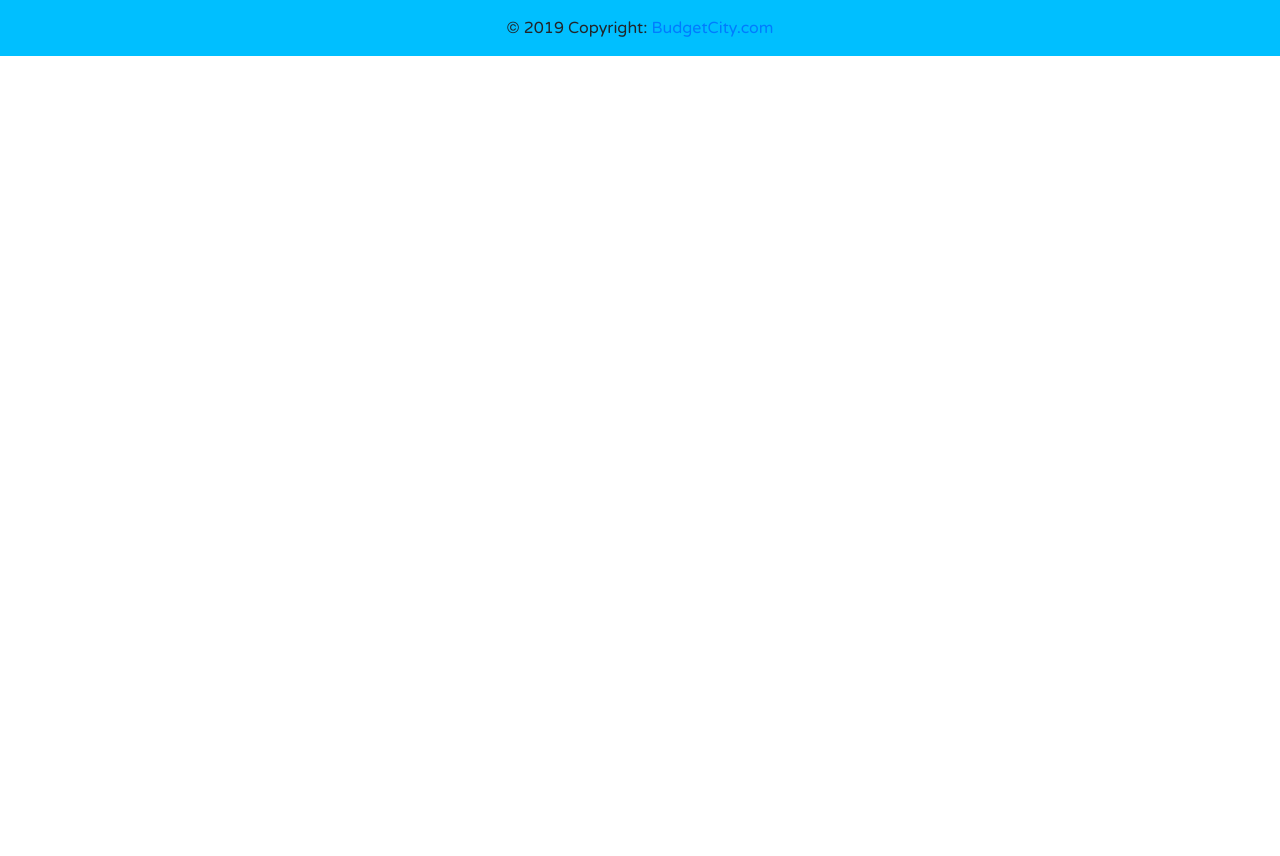
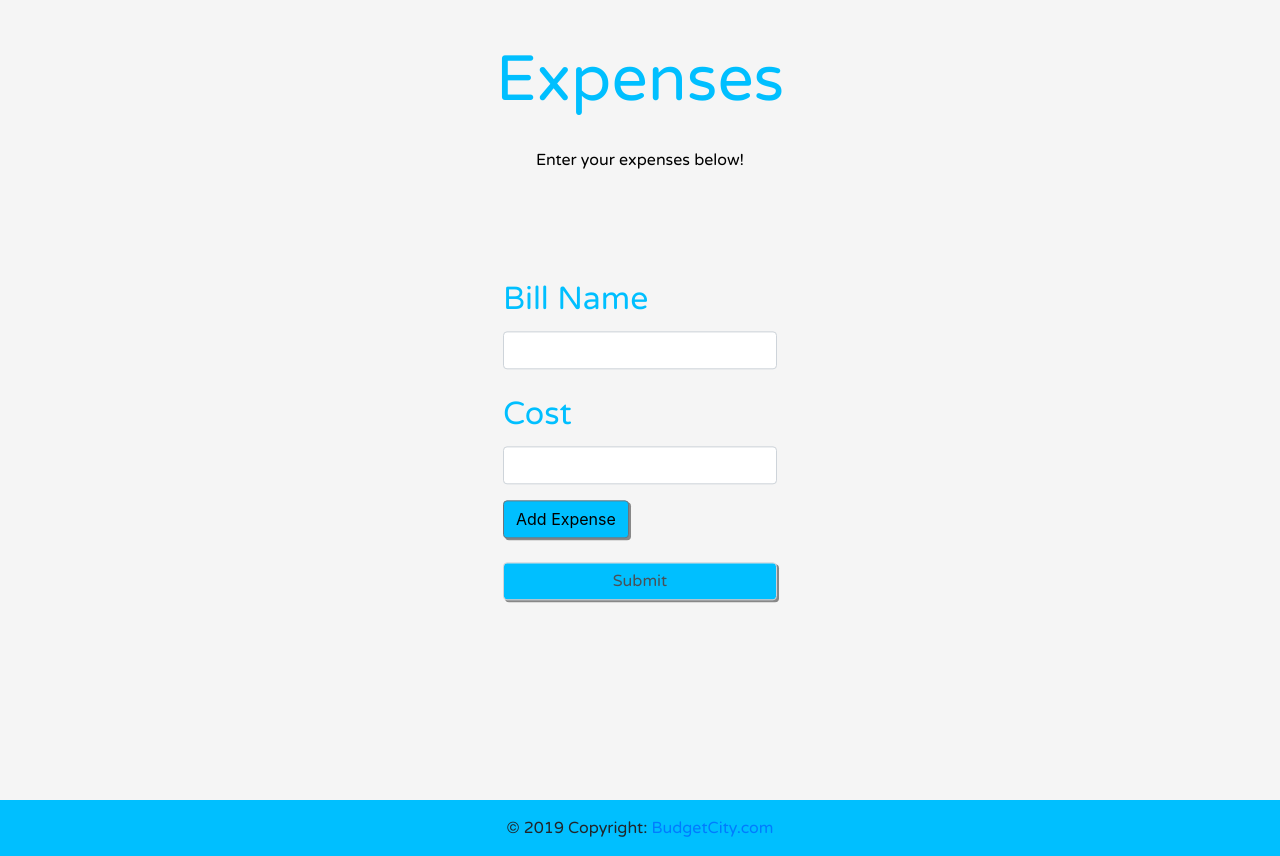
Before and after one commit to lucasromero18/budget_frontend, a React (Create React App) app: page /expenses-form in a window 1280 px wide. Before the commit the page ends 800 px from the top, so only its background shows below. Built offline with nearby package versions, Linux system fonts and the light colour scheme; no server answers.

Commit message:
adding a new expense looks hideous but functionality works

```diff
--- a/src/App.css
+++ b/src/App.css
@@ -181,7 +181,7 @@
     width: 100vw;
     opacity: 0.2;
 }
-.login-register-header{
+.login-register-expenses-form-header{
     position: absolute;
     top: 10%;
     left: 50%;
@@ -211,21 +211,21 @@
 
 .input-name{
     font-family: 'Varela Round', sans-serif;
-    font-size: 2.5rem;
+    font-size: 2rem;
     color: deepSkyBlue;
     margin-top: 1rem;
 }
 
-.input-name-email-login{
+.input-name-login-expenses-form{
     font-family: 'Varela Round', sans-serif;
-    font-size: 2.5rem;
+    font-size: 2rem;
     color: deepSkyBlue;
     margin-top: -50%;
 }
 
-.input-name-password-login{
+.input-name-password-login-expenses-form{
     font-family: 'Varela Round', sans-serif;
-    font-size: 2.5rem;
+    font-size: 2rem;
     color: deepSkyBlue;
     margin-top: 0.3rem;
 }
@@ -239,6 +239,29 @@
     margin-bottom: 25%;
 }
 
+/* EXPENSES FORM */
+
+#expenses-form{
+    height: 100vh;
+    width: 100vw;
+    background-color: whiteSmoke;
+}
+
+.credentials-line{
+    font-family: 'Varela Round', sans-serif;
+    position: absolute;
+    top: 20%;
+    left: 50%;
+    transform: translate(-50%, -50%);
+    color: black !important;
+}
+
+.add-expense{
+    background-color: deepSkyBlue !important;
+    color: black !important;
+    box-shadow: 2px 2px #888888;
+}
+
 
 
 
--- a/src/App.js
+++ b/src/App.js
@@ -1,27 +1,47 @@
 import React, {Component} from 'react';
 import logo from './logo.svg';
 import './App.css';
-import Header from "./Components/Header.js"
 import LandingPage from "./Components/LandingPage.js"
 import Login from "./Components/Login.js"
 import Register from "./Components/Register.js"
 import Dashboard from "./Components/Dashboard.js"
 import Footer from "./Components/Footer.js"
+import ExpensesForm from "./Components/ExpensesForm.js"
+import Expenses from "./Components/Expenses.js"
 import { BrowserRouter, Route, Switch } from "react-router-dom";
 import {Button} from 'reactstrap'
 
 //ONLY GOING TO RENDER NAVBAR WHEN USER IS LOGGED IN
 
 class App extends Component {
+
+  state = {
+    users: [],
+    credentials: []
+  }
+
+  async componentDidMount(){
+    const usersResponse = await fetch("http://localhost8000/users")
+    const users = await usersResponse.json()
+    const credentialsResponse = await fetch("http://localhost8000/credentials")
+    const credentials = await credentialsResponse.json()
+    this.setState({
+      users, credentials
+    })
+  }
+
+
   render(){
     return (
       <BrowserRouter>
           <div className="App">
                 <Switch>
                     <Route path="/" exact render={() => <LandingPage />} />
-                    <Route path="/login" render={() => <Login />} />
-                    <Route path="/register" render={() => <Register />} />
-                    <Route path="/dashboard" render={() => <Dashboard />} />
+                    <Route path="/login" render={(props) => <Login users={this.state.users}/>} />
+                    <Route path="/register" render={(props) => <Register {...props} />} />
+                    <Route path="/expenses-form/" render={(props) => <ExpensesForm {...props}/>} />
+                    <Route path="/dashboard/:id" render={(props) => <Dashboard users={this.state.users} credentials={this.state.credentials} {...props}/>} />
+                    <Route path="/expenses/:id" render={(props) => <Expenses users={this.state.users} credentials={this.state.credentials} {...props}/>} />
                 </Switch>
           </div>
         <Footer />
--- a/src/Components/Dashboard.js
+++ b/src/Components/Dashboard.js
@@ -1,13 +1,17 @@
 import React, {Component} from 'react'
 import "../App.css"
+import Header from "./Header.js"
 
 
 class Dashboard extends Component {
     render(){
       return (
-        <div>
-            <h1>Dashboard</h1>
-        </div>
+        <>
+          <div>
+            <Header />
+              <h1>Dashboard</h1>
+          </div>
+        </>
       );
     }
   }
--- /dev/null
+++ b/src/Components/Expenses.js
@@ -0,0 +1,14 @@
+import React, {Component} from 'react'
+import "../App.css"
+
+class Expenses extends Component {
+    render(){
+      return (
+        <div id="expenses">
+          <h1>expenses</h1>
+        </div>
+      );
+    }
+  }
+
+  export default Expenses;
--- /dev/null
+++ b/src/Components/ExpensesForm.js
@@ -0,0 +1,66 @@
+import React, {Component} from 'react'
+import "../App.css"
+import { Col, Button, Form, FormGroup, Label, Input } from 'reactstrap';
+
+class ExpensesForm extends Component {
+
+  state = {
+    displayMoreThanOneForm: false
+  }
+
+  displayNewExpensesForm = () => {
+    this.setState({
+      displayMoreThanOneForm: !this.state.displayMoreThanOneForm
+    })
+}
+
+  render(){
+
+      let form = null;
+      if(this.state.displayMoreThanOneForm){
+          form = (
+            <Form>
+            <FormGroup className="label-input-container">
+              <Label className="input-name-login-expenses-form">Bill Name</Label>
+              <Input type="name" name="name"/>
+            </FormGroup>
+            <FormGroup className="label-input-container">
+              <Label className="input-name-password-login-expenses-form">Cost</Label>
+              <Input type="text" name="cost"/>
+            </FormGroup>
+            <FormGroup>
+              <Button className="add-expense" onClick={this.displayNewExpensesForm}>Add Expense</Button>
+            </FormGroup>
+          </Form>
+          )
+      }
+
+    return (
+        <>
+        <div id="expenses-form">
+          <h1 className="login-register-expenses-form-header">Expenses</h1>
+          <p className="credentials-line">Enter your expenses below!</p>
+          <div className="form-container">
+            <Form>
+              <FormGroup className="label-input-container">
+                <Label className="input-name-login-expenses-form">Bill Name</Label>
+                <Input type="name" name="name"/>
+              </FormGroup>
+              <FormGroup className="label-input-container">
+                <Label className="input-name-password-login-expenses-form">Cost</Label>
+                <Input type="text" name="cost"/>
+              </FormGroup>
+              <FormGroup>
+                <Button className="add-expense" onClick={this.displayNewExpensesForm}>Add Expense</Button>
+                {form}
+              </FormGroup>
+                  <Input className="submit" type="submit" name="submit" value="Submit"/>
+            </Form>
+          </div>
+        </div>
+        </>
+      );
+    }
+  }
+
+  export default ExpensesForm;
--- a/src/Components/Login.js
+++ b/src/Components/Login.js
@@ -10,15 +10,15 @@ class Login extends Component {
         <div id="login-page">
         <div id="login">
         </div>
-          <h1 className="login-register-header">Login</h1>
+          <h1 className="login-register-expenses-form-header">Login</h1>
           <div className="form-container">
             <Form>
               <FormGroup className="label-input-container">
-                <Label className="input-name-email-login">Email</Label>
+                <Label className="input-name-login-expenses-form">Email</Label>
                 <Input type="email" name="email"/>
               </FormGroup>
               <FormGroup className="label-input-container">
-                <Label className="input-name-password-login">Password</Label>
+                <Label className="input-name-password-login-expenses-form">Password</Label>
                 <Input type="password" name="password"/>
               </FormGroup>
                   <Input className="submit" type="submit" name="submit" value="Submit"/>
--- a/src/Components/Register.js
+++ b/src/Components/Register.js
@@ -10,7 +10,7 @@ class Register extends Component {
         <>
         <div id="register">
         </div>
-          <h1 className="login-register-header">Register</h1>
+          <h1 className="login-register-expenses-form-header">Register</h1>
           <div className="form-container-register">
             <Form>
             <FormGroup className="label-input-container">
@@ -25,7 +25,7 @@ class Register extends Component {
                 <Label className="input-name">Password</Label>
                 <Input type="password" name="password"/>
               </FormGroup>
-                  <Input className="submit" type="submit" name="submit" value="Submit"/>
+                  <Button className="submit" type="submit" name="submit"><a href="/expenses-form">Submit</a></Button>
             </Form>
           </div>
         </>
```
